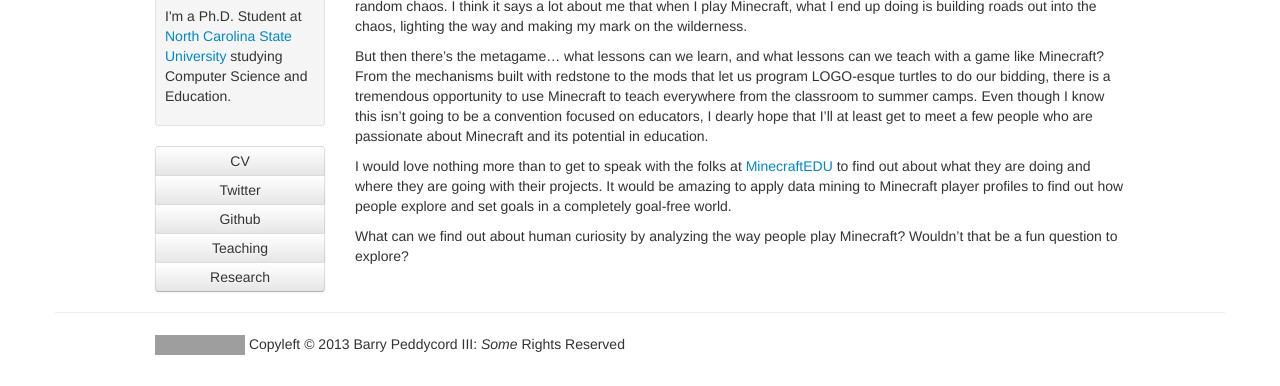
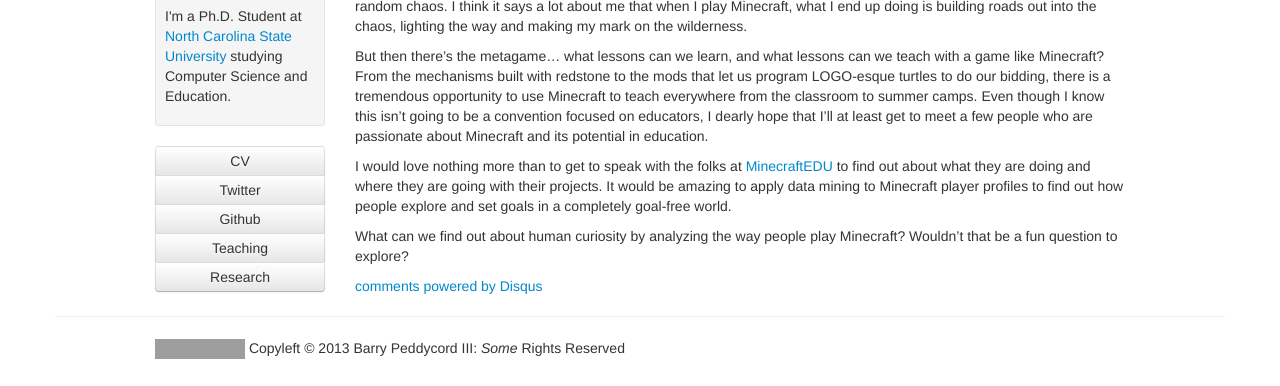
Before and after one commit to isharacomix/oldsite, a Jekyll site: the page built from _posts/2013-08-01-all-work-and-no-play.md, in a window 1280 px wide, cut to the strip 514-900 px from the top of the page. Built offline with Jekyll 4.4.1, drawn with Linux system fonts in a browser that asks for light colours; comment, search, counter and statistics services are not loaded; some of the changed lines change nothing that is shown; grey boxes are pictures that could not be loaded.

Commit message:
Addind Disqus comments.

```diff
--- a/_layouts/post.html
+++ b/_layouts/post.html
@@ -11,3 +11,18 @@
 </div>
 
 </article>
+
+    <div id="disqus_thread"></div>
+    <script type="text/javascript">
+        /* * * CONFIGURATION VARIABLES: EDIT BEFORE PASTING INTO YOUR WEBPAGE * * */
+        var disqus_shortname = 'isharacomix'; // required: replace example with your forum shortname
+
+        /* * * DON'T EDIT BELOW THIS LINE * * */
+        (function() {
+            var dsq = document.createElement('script'); dsq.type = 'text/javascript'; dsq.async = true;
+            dsq.src = '//' + disqus_shortname + '.disqus.com/embed.js';
+            (document.getElementsByTagName('head')[0] || document.getElementsByTagName('body')[0]).appendChild(dsq);
+        })();
+    </script>
+    <noscript>Please enable JavaScript to view the <a href="http://disqus.com/?ref_noscript">comments powered by Disqus.</a></noscript>
+    <a href="http://disqus.com" class="dsq-brlink">comments powered by <span class="logo-disqus">Disqus</span></a>
```
